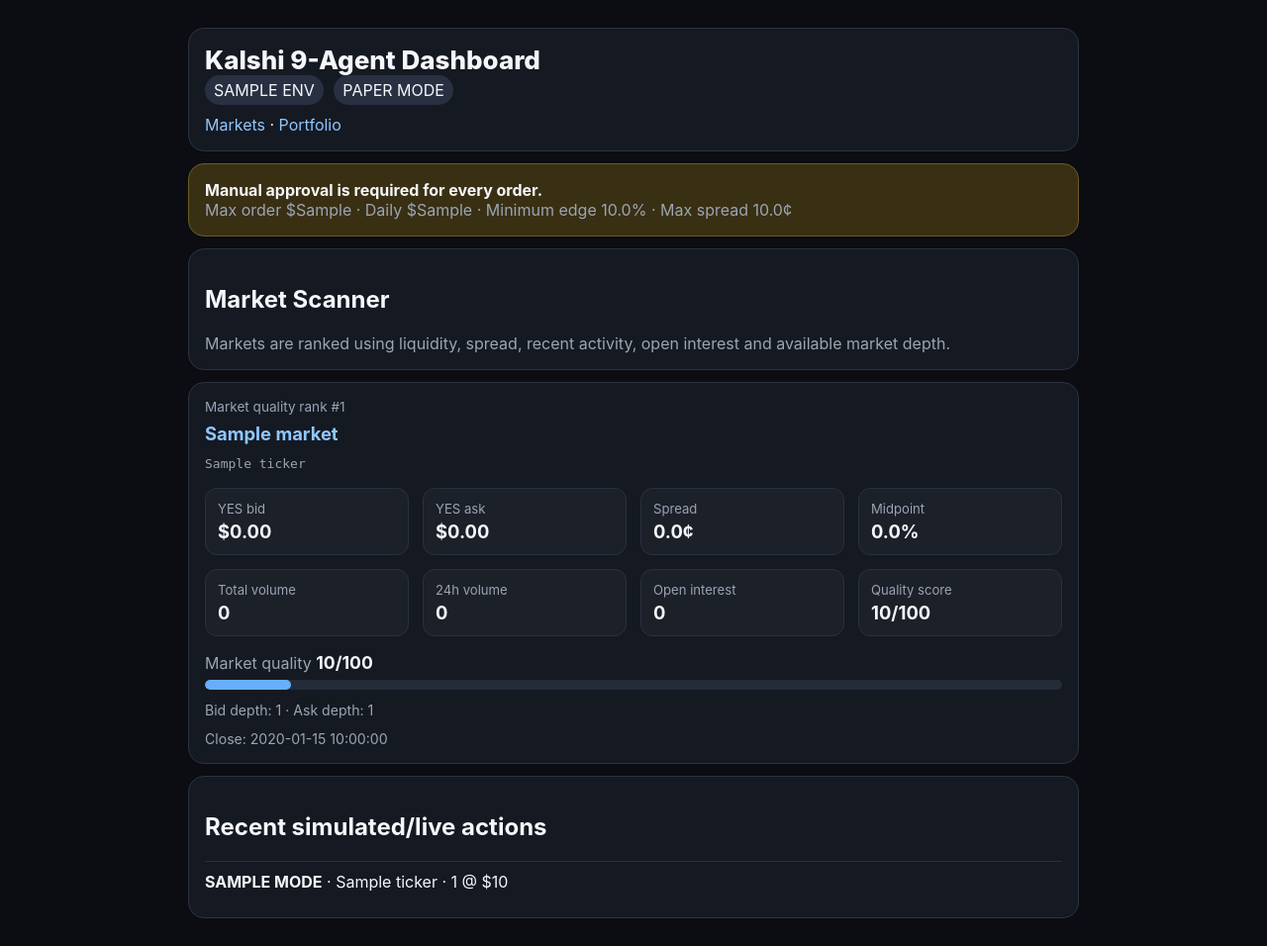
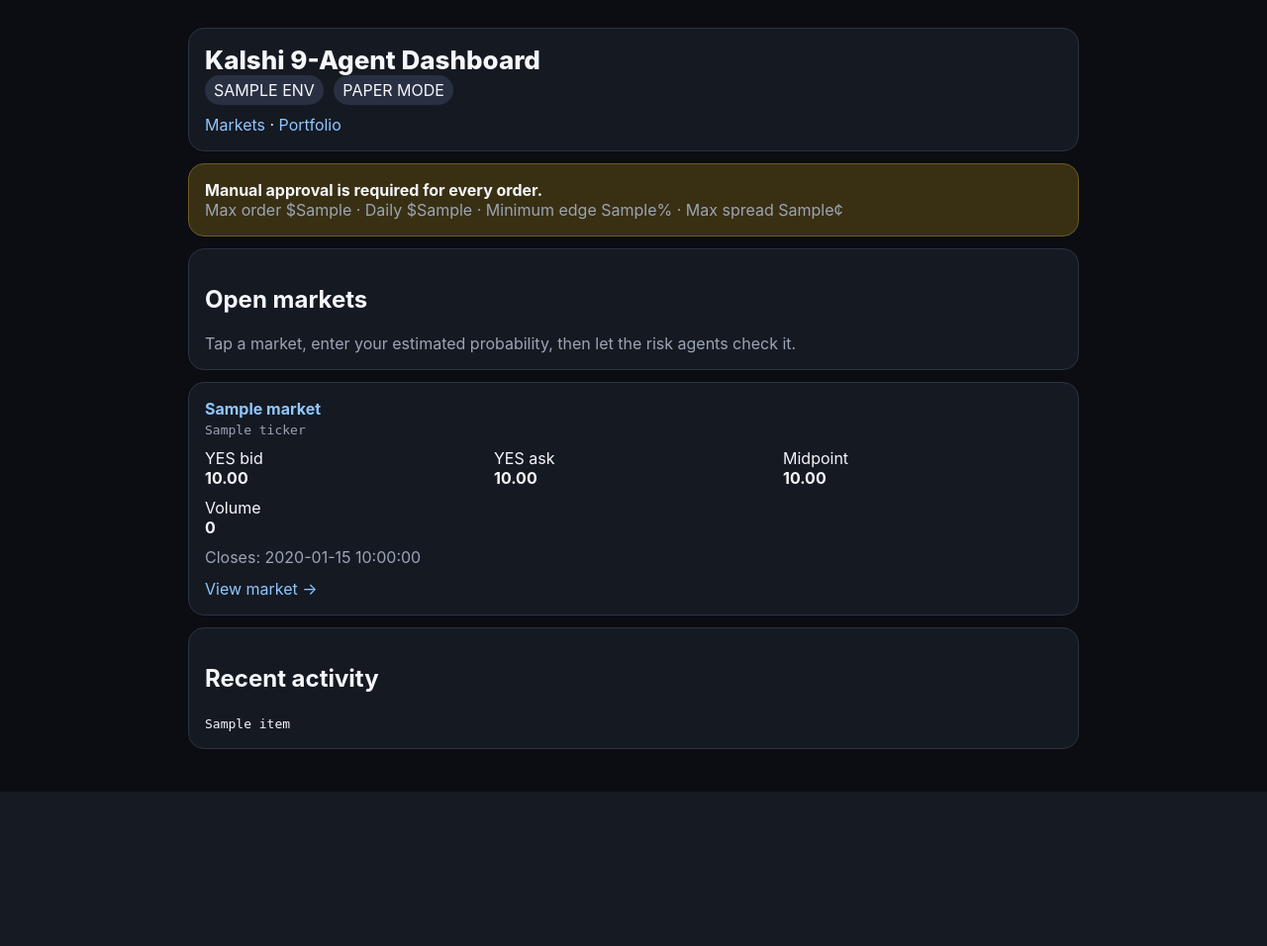
Before and after one commit to dannieg256/Dannie-B, a FastAPI app: template templates/index.html in a window 1280 px wide. Shown: the whole page at 99% size. After the commit the page ends 800 px from the top, so only its background shows below. Run offline with FastAPI, Linux system fonts and the light colour scheme; the template is opened without the code that fills it: most values are stand-ins (such as "Sample title", 1, 10 or a date in 2020).

Commit message:
Update index.html

```diff
--- a/templates/index.html
+++ b/templates/index.html
@@ -1,96 +1,15 @@
 {% extends "base.html" %}
 
 {% block content %}
-
-<style>
-  .market-card {
-    position: relative;
-  }
-
-  .market-title {
-    font-size: 1.15rem;
-    line-height: 1.3;
-  }
-
-  .market-stats {
-    display: grid;
-    grid-template-columns: repeat(2, 1fr);
-    gap: 14px;
-    margin-top: 16px;
-  }
-
-  .stat-box {
-    background: rgba(255, 255, 255, 0.03);
-    border: 1px solid #293041;
-    border-radius: 12px;
-    padding: 12px;
-  }
-
-  .stat-label {
-    color: #9ba3b4;
-    font-size: 0.82rem;
-    margin-bottom: 4px;
-  }
-
-  .stat-value {
-    font-size: 1.15rem;
-    font-weight: 700;
-  }
-
-  .quality-row {
-    margin-top: 16px;
-  }
-
-  .quality-bar {
-    height: 10px;
-    border-radius: 999px;
-    background: #242b39;
-    overflow: hidden;
-    margin-top: 7px;
-  }
-
-  .quality-fill {
-    height: 100%;
-    background: #69aefc;
-    border-radius: 999px;
-  }
-
-  .quality-score {
-    font-size: 1.1rem;
-    font-weight: 700;
-  }
-
-  .spread-good {
-    font-weight: 700;
-  }
-
-  .market-rank {
-    color: #9ba3b4;
-    font-size: 0.85rem;
-    margin-bottom: 8px;
-  }
-
-  .activity-note {
-    margin-top: 12px;
-    font-size: 0.88rem;
-  }
-
-  @media (min-width: 650px) {
-    .market-stats {
-      grid-template-columns: repeat(4, 1fr);
-    }
-  }
-</style>
-
 
 <div class="card warning">
   <b>Manual approval is required for every order.</b>
 
   <div class="muted">
-    Max order ${{ limits.max_order }}
-    · Daily ${{ limits.max_daily }}
-    · Minimum edge {{ "%.1f"|format(limits.min_edge) }}%
-    · Max spread {{ "%.1f"|format(limits.max_spread) }}¢
+    Max order ${{ limits.get('max_order', 0) if limits else 0 }}
+    · Daily ${{ limits.get('max_daily', 0) if limits else 0 }}
+    · Minimum edge {{ limits.get('min_edge', 0) if limits else 0 }}%
+    · Max spread {{ limits.get('max_spread', 0) if limits else 0 }}¢
   </div>
 </div>
 
@@ -104,217 +23,124 @@
 
 
 <div class="card">
-  <h2>Market Scanner</h2>
+  <h2>Open markets</h2>
 
   <div class="muted">
-    Markets are ranked using liquidity, spread, recent activity,
-    open interest and available market depth.
+    Tap a market, enter your estimated probability,
+    then let the risk agents check it.
   </div>
 </div>
 
 
+{% if markets %}
+
   {% for m in markets %}
 
-<div class="card market-card">
+  <div class="card">
 
-  <div class="market-rank">
-    Market quality rank #{{ loop.index }}
-  </div>
-
-  <a
-    href="/market/{{ m.ticker }}"
-    class="market-title"
-  >
-    <b>{{ m.title }}</b>
+    <a href="/market/{{ m.get('ticker', '') }}">
+      <b>{{ m.get('title', 'Untitled Market') }}</b>
     </a>
 
-  <div class="muted" style="margin-top:6px;">
-    <code>{{ m.ticker }}</code>
+    <div class="muted">
+      <code>{{ m.get('ticker', '') }}</code>
     </div>
 
 
-  <div class="market-stats">
+    <div class="grid" style="margin-top:10px">
 
-    <div class="stat-box">
-      <div class="stat-label">
-        YES bid
-      </div>
+      <div>
+        YES bid<br>
 
-      <div class="stat-value">
-        ${{ "%.2f"|format(m.yes_bid or 0) }}
-      </div>
+        <b>
+        {% if m.get('yes_bid') is not none %}
+          {{ "%.2f"|format(m.get('yes_bid')) }}
+        {% else %}
+          —
+        {% endif %}
+        </b>
       </div>
 
 
-    <div class="stat-box">
-      <div class="stat-label">
-        YES ask
-      </div>
+      <div>
+        YES ask<br>
 
-      <div class="stat-value">
-        ${{ "%.2f"|format(m.yes_ask or 0) }}
-      </div>
+        <b>
+        {% if m.get('yes_ask') is not none %}
+          {{ "%.2f"|format(m.get('yes_ask')) }}
+        {% else %}
+          —
+        {% endif %}
+        </b>
       </div>
 
 
-    <div class="stat-box">
-      <div class="stat-label">
-        Spread
-      </div>
+      <div>
+        Midpoint<br>
 
-      <div class="stat-value spread-good">
-        {{ "%.1f"|format((m.spread or 0) * 100) }}¢
-      </div>
+        <b>
+        {% if m.get('midpoint') is not none %}
+          {{ "%.2f"|format(m.get('midpoint')) }}
+        {% else %}
+          —
+        {% endif %}
+        </b>
       </div>
 
 
-    <div class="stat-box">
-      <div class="stat-label">
-        Midpoint
-      </div>
+      <div>
+        Volume<br>
 
-      <div class="stat-value">
-        {{ "%.1f"|format((m.midpoint or 0) * 100) }}%
-      </div>
-    </div>
-
-
-    <div class="stat-box">
-      <div class="stat-label">
-        Total volume
-      </div>
-
-      <div class="stat-value">
-        {{ "%.0f"|format(m.volume or 0) }}
-      </div>
-    </div>
-
-
-    <div class="stat-box">
-      <div class="stat-label">
-        24h volume
-      </div>
-
-      <div class="stat-value">
-        {{ "%.0f"|format(m.volume_24h or 0) }}
-      </div>
-    </div>
-
-
-    <div class="stat-box">
-      <div class="stat-label">
-        Open interest
-      </div>
-
-      <div class="stat-value">
-        {{ "%.0f"|format(m.open_interest or 0) }}
-      </div>
-    </div>
-
-
-    <div class="stat-box">
-      <div class="stat-label">
-        Quality score
-      </div>
-
-      <div class="stat-value">
-        {{ "%.0f"|format(m.quality_score or 0) }}/100
-      </div>
+        <b>
+          {{ m.get('volume', 0) or 0 }}
+        </b>
       </div>
 
     </div>
 
 
-  <div class="quality-row">
+    {% if m.get('close_time') %}
 
-    <div>
-      <span class="muted">
-        Market quality
-      </span>
-
-      <span class="quality-score">
-        {{ "%.0f"|format(m.quality_score or 0) }}/100
-      </span>
-    </div>
-
-    <div class="quality-bar">
-      <div
-        class="quality-fill"
-        style="width: {{ [m.quality_score or 0, 100]|min }}%;"
-      ></div>
-    </div>
-
-  </div>
-
-
-  {% if m.bid_size is not none or m.ask_size is not none %}
-
-  <div class="activity-note muted">
-
-    {% if m.bid_size is not none %}
-      Bid depth:
-      {{ "%.0f"|format(m.bid_size) }}
-    {% endif %}
-
-    {% if m.bid_size is not none and m.ask_size is not none %}
-      ·
-    {% endif %}
-
-    {% if m.ask_size is not none %}
-      Ask depth:
-      {{ "%.0f"|format(m.ask_size) }}
-    {% endif %}
-
+    <div class="muted" style="margin-top:10px">
+      Closes: {{ m.get('close_time') }}
     </div>
 
     {% endif %}
 
 
-  {% if m.close_time %}
-
-  <div class="activity-note muted">
-    Close:
-    {{ m.close_time }}
+    <div style="margin-top:12px">
+      <a href="/market/{{ m.get('ticker', '') }}">
+        View market →
+      </a>
     </div>
 
-  {% endif %}
-
-</div>
-
-{% else %}
-
-<div class="card">
-  <b>No markets currently meet your filters.</b>
-
-  <div class="muted" style="margin-top:8px;">
-    This can happen when spreads are wider than your configured
-    maximum or the activity threshold removes the available markets.
-  </div>
   </div>
 
   {% endfor %}
 
 
+{% else %}
+
+<div class="card">
+  <b>No markets available.</b>
+
+  <div class="muted">
+    No open markets were returned by the API.
+  </div>
+</div>
+
+{% endif %}
+
+
 {% if paper_log %}
 
 <div class="card">
-
-  <h2>
-    Recent simulated/live actions
-  </h2>
+  <h2>Recent activity</h2>
 
   {% for item in paper_log %}
 
-    <div
-      style="
-        padding:10px 0;
-        border-top:1px solid #293041;
-      "
-    >
-      <b>{{ item.mode|upper }}</b>
-      · {{ item.ticker }}
-      · {{ item.count }}
-      @ ${{ item.price }}
+  <div style="margin-top:10px">
+    <code>{{ item }}</code>
   </div>
 
   {% endfor %}
@@ -323,4 +149,5 @@
 
 {% endif %}
 
+
 {% endblock %}
```
Lines whose indentation alone changed are shown as unchanged.
